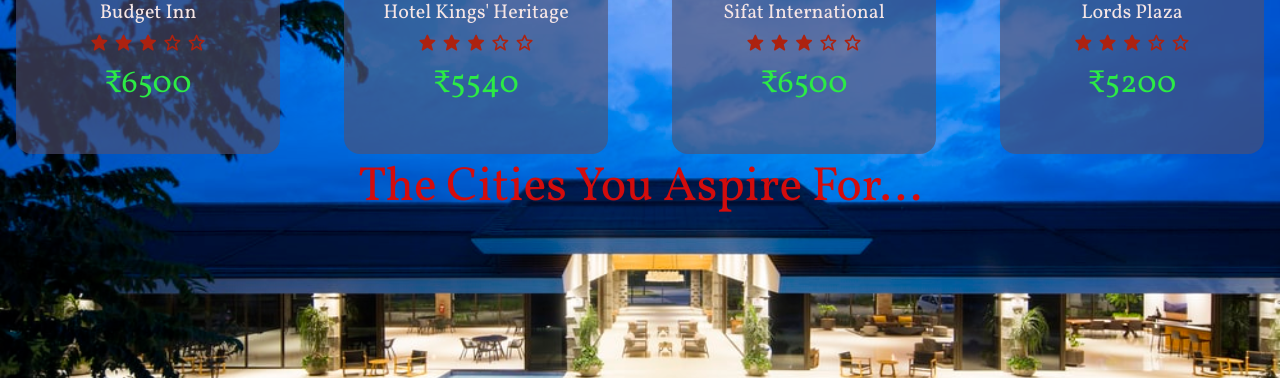
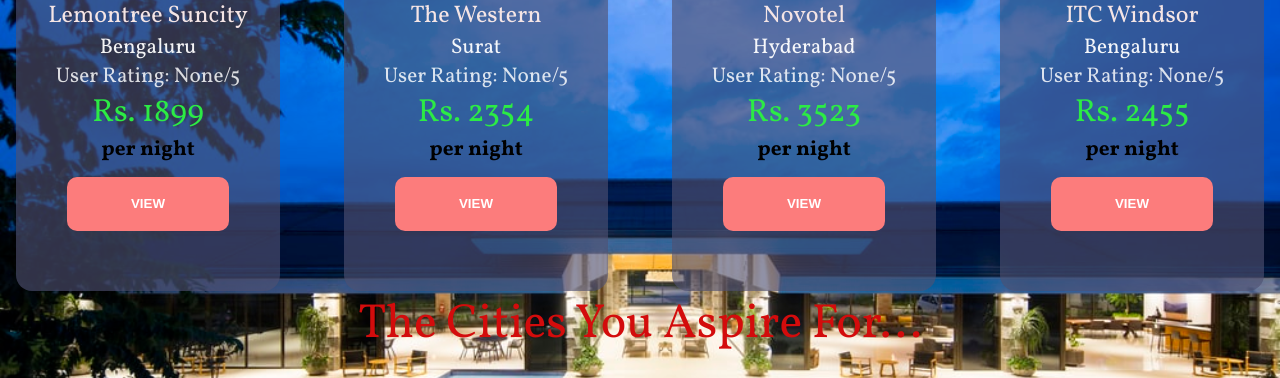
Before and after one commit to drumild43/etrav_project, a Django app: page / in a window 1280 px wide. Shown: the part 948-1326 px from the top of the page. Run offline with Django 3.2, Linux system fonts and the light colour scheme; data comes from the database, SQL or seed files in the repository; some libraries are stand-ins or nearby versions.

Commit message:
Implement recommendations

```diff
--- a/etrav_container/core/templates/core/homepage.html
+++ b/etrav_container/core/templates/core/homepage.html
@@ -85,93 +85,43 @@
       <br>
       <h2 id="recomendations">Best Hotels For You</h2>
       <div class="prods-center container">
+        {% for hotel in recommended_hotels %}
         <div class="prods">
           <div class="prods-hd">
-            <img src="{% static 'core/images/Surat/Budget-inn.jpg' %}" alt="">
-            <ul class="icons">
-              <span><i class="bx bx-heart"></i></span>
-            </ul>
+            <img src="{% static hotel.get_img_name %}" alt="">
           </div>
+
           <div class="prods-footer">
-            <a href="hotel-details.html">
-              <h3>Budget Inn</h3>
-            </a>
+            <h3 style="font-size: 1.5rem;">{{ hotel.name }}</h3>
+
             <div class="rating">
-              <i class="bx bxs-star fa-xs"></i>
-              <i class="bx bxs-star fa-xs"></i>
-              <i class="bx bxs-star fa-xs"></i>
-              <i class="bx bx-star fa-xs"></i>
-              <i class="bx bx-star fa-xs"></i>
+              <h5 style="color: rgba(255, 255, 255, 0.945); font-weight: 100;">{{ hotel.city.name }}</h5>
+              <h5 style="color: rgba(255, 255, 255, 0.829); font-weight: 100;">User Rating: {{ hotel.get_avg_rating }}/5</h5>
             </div>
-            <h3 class="price">₹6500</h3>
+
+            <h3 class="price">Rs. {{ hotel.standard_room_price }}</h3>
+            <h5>per night</h5>
+            {% if curr_user %}
+            <form action="{% url 'core:hotel-details' curr_user.id hotel.id %}"
+            style="padding: 0rem; background-color: transparent;" method="get">
+            {% else %}
+            <form action="{% url 'core:anon_hotel-details' hotel.id %}"
+            style="padding: 0rem; background-color: transparent;" method="get">
+            {% endif %}
+              {% if checkin_date %}
+              <input type="hidden" name="checkin-date" value="{{ checkin_date }}">
+              {% endif %}
+              {% if checkout_date %}
+              <input type="hidden" name="checkout-date" value="{{ checkout_date }}">
+              {% endif %}
+              {% if person_count %}
+              <input type="hidden" name="person-count" value="{{ person_count }}">
+              {% endif %}
+              <button type="submit" style="margin: 0.8rem;">View</button>
+            </form>
           </div>
         </div>
-
-        <div class="prods">
-          <div class="prods-hd">
-            <img src="{% static 'core/images/Surat/hotel-king-s-heritage.jpg' %}" alt="">
-            <ul class="icons">
-              <span><i class="bx bx-heart"></i></span>
-            </ul>
-          </div>
-          <div class="prods-footer">
-            <a href="hotel-details.html">
-              <h3>Hotel Kings' Heritage</h3>
-            </a>
-            <div class="rating">
-              <i class="bx bxs-star fa-xs"></i>
-              <i class="bx bxs-star fa-xs"></i>
-              <i class="bx bxs-star fa-xs"></i>
-              <i class="bx bx-star fa-xs"></i>
-              <i class="bx bx-star fa-xs"></i>
-            </div>
-            <h3 class="price">₹5540</h3>
-          </div>
-        </div>
-
-        <div class="prods">
-          <div class="prods-hd">
-            <img src="{% static 'core/images/Surat/hotel-sifat-international.jpg' %}" alt="">
-            <ul class="icons">
-              <span><i class="bx bx-heart"></i></span>
-            </ul>
-          </div>
-          <div class="prods-footer">
-            <a href="hotel-details.html">
-              <h3>Sifat International </h3>
-            </a>
-            <div class="rating">
-              <i class="bx bxs-star fa-xs"></i>
-              <i class="bx bxs-star fa-xs"></i>
-              <i class="bx bxs-star fa-xs"></i>
-              <i class="bx bx-star fa-xs"></i>
-              <i class="bx bx-star fa-xs"></i>
-            </div>
-            <h3 class="price">₹6500</h3>
-          </div>
-        </div>
-
-        <div class="prods">
-          <div class="prods-hd">
-            <img src="{% static 'core/images/Surat/Lords-Plza.jpg' %}" alt="">
-            <ul class="icons">
-              <span><i class="bx bx-heart"></i></span>
-            </ul>
-          </div>
-          <div class="prods-footer">
-            <a href="hotel-details.html">
-              <h3>Lords Plaza</h3>
-            </a>
-            <div class="rating">
-              <i class="bx bxs-star fa-xs"></i>
-              <i class="bx bxs-star fa-xs"></i>
-              <i class="bx bxs-star fa-xs"></i>
-              <i class="bx bx-star fa-xs"></i>
-              <i class="bx bx-star fa-xs"></i>
-            </div>
-            <h3 class="price">₹5200</h3>
-          </div>
-        </div>
+        {% endfor %}
       </div>
     </div>
 
--- a/etrav_container/core/views.py
+++ b/etrav_container/core/views.py
@@ -8,11 +8,13 @@
 from .models import Booking, EtravUser, Hotel, Review
 
 def home(request, user_id=None):
+    recommended_hotels = Hotel.objects.order_by('?')[:4]
+    context = {'recommended_hotels': recommended_hotels}
+
     if user_id:
         curr_user = EtravUser.objects.get(pk=user_id)
-        context = {'curr_user': curr_user}
-    else:
-        context = {}
+        context['curr_user'] = curr_user
+
     return render(request, 'core/homepage.html', context=context)
 
 def signup(request, hotel_id=None):
```
